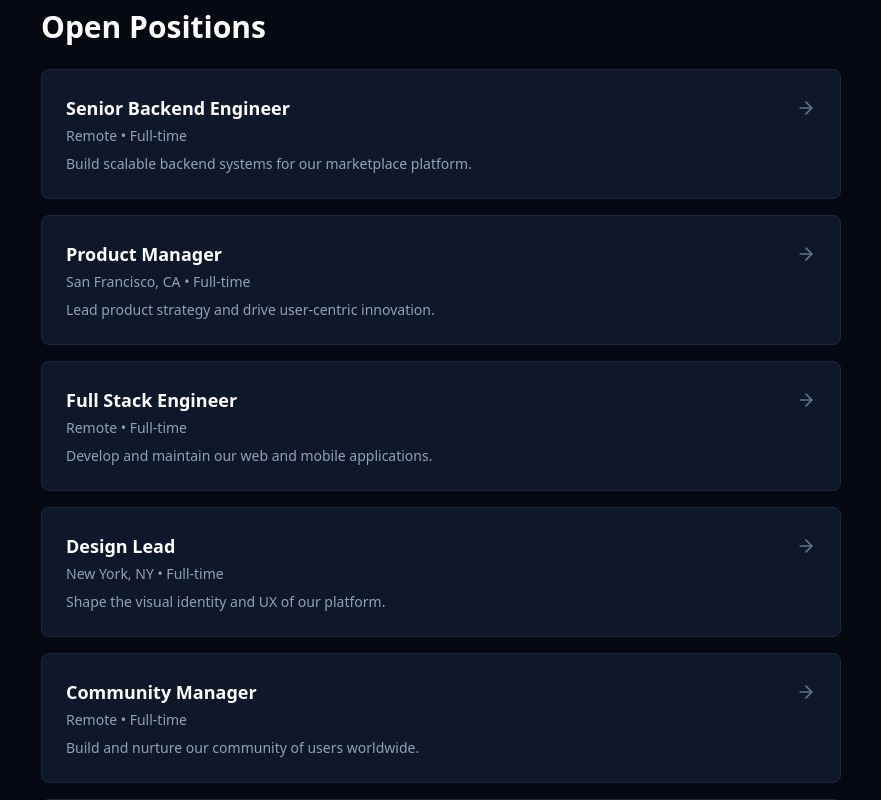
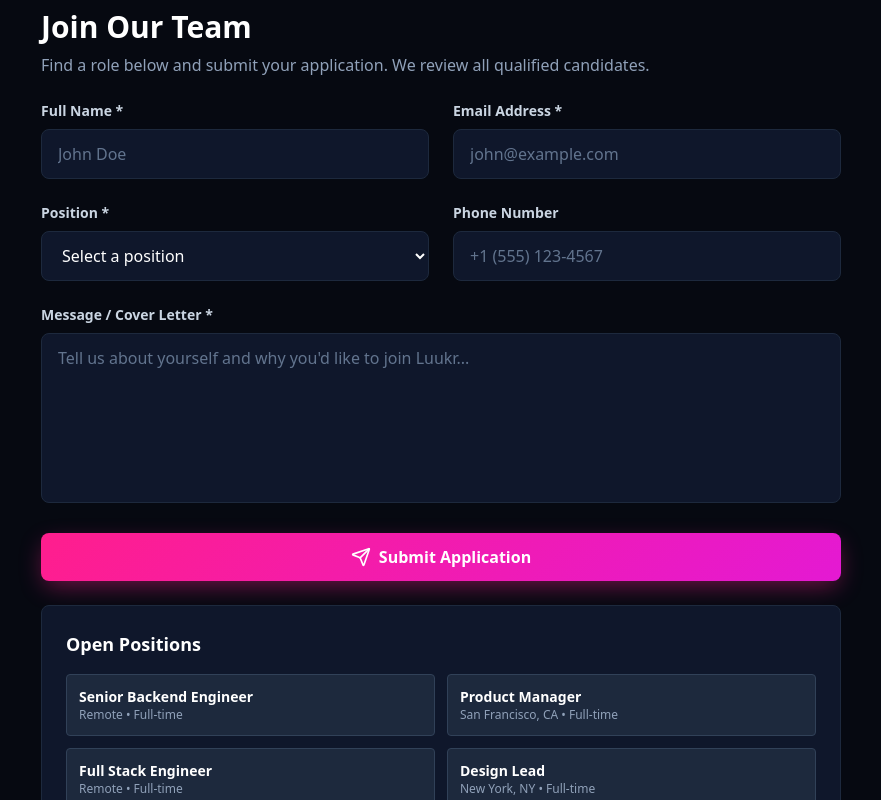
Before and after one commit to salotechs/Luukr, a React (Vite) app: page /careers in a window 1280 px wide. Shown: the part 820-1620 px from the top of the page, without its empty margins (199-1080 px from the left). Built offline with nearby package versions, Linux system fonts and the light colour scheme.

Commit message:
feat: add application form with state management and submission feedback
Co-authored-by: salotechs <260424457+salotechs@users.noreply.github.com>

```diff
--- a/src/pages/Careers.tsx
+++ b/src/pages/Careers.tsx
@@ -1,5 +1,5 @@
-import React from 'react';
-import { Briefcase, Users, Heart, Zap, ArrowRight } from 'lucide-react';
+import React, { useState } from 'react';
+import { Briefcase, Users, Heart, Zap, Send } from 'lucide-react';
 import { useTheme } from '../context/ThemeContext';
 import { useDocumentTitle } from '../hooks/useDocumentTitle';
 import { Navbar } from '../components/Navbar';
@@ -8,6 +8,14 @@ import { Footer } from '../components/Footer';
 export const Careers: React.FC = () => {
   const { theme } = useTheme();
   const isDark = theme === 'dark';
+  const [formData, setFormData] = useState({
+    fullName: '',
+    email: '',
+    position: '',
+    phone: '',
+    message: ''
+  });
+  const [submitted, setSubmitted] = useState(false);
 
   useDocumentTitle(
     'Careers at Luukr - Join Our Team',
@@ -22,40 +30,57 @@ export const Careers: React.FC = () => {
     {
       title: 'Senior Backend Engineer',
       location: 'Remote',
-      type: 'Full-time',
-      description: 'Build scalable backend systems for our marketplace platform.'
+      type: 'Full-time'
     },
     {
       title: 'Product Manager',
       location: 'San Francisco, CA',
-      type: 'Full-time',
-      description: 'Lead product strategy and drive user-centric innovation.'
+      type: 'Full-time'
     },
     {
       title: 'Full Stack Engineer',
       location: 'Remote',
-      type: 'Full-time',
-      description: 'Develop and maintain our web and mobile applications.'
+      type: 'Full-time'
     },
     {
       title: 'Design Lead',
       location: 'New York, NY',
-      type: 'Full-time',
-      description: 'Shape the visual identity and UX of our platform.'
+      type: 'Full-time'
     },
     {
       title: 'Community Manager',
       location: 'Remote',
-      type: 'Full-time',
-      description: 'Build and nurture our community of users worldwide.'
+      type: 'Full-time'
     },
     {
       title: 'Data Analyst',
       location: 'Remote',
-      type: 'Full-time',
-      description: 'Extract insights and drive data-informed decisions.'
+      type: 'Full-time'
     }
   ];
+
+  const handleChange = (e: React.ChangeEvent<HTMLInputElement | HTMLTextAreaElement | HTMLSelectElement>) => {
+    const { name, value } = e.target;
+    setFormData(prev => ({
+      ...prev,
+      [name]: value
+    }));
+  };
+
+  const handleSubmit = (e: React.FormEvent) => {
+    e.preventDefault();
+    setSubmitted(true);
+    setTimeout(() => {
+      setFormData({
+        fullName: '',
+        email: '',
+        position: '',
+        phone: '',
+        message: ''
+      });
+      setSubmitted(false);
+    }, 3000);
+  };
 
   return (
     <div className={`min-h-screen w-full relative flex flex-col font-sans transition-colors duration-200 ${
@@ -129,37 +154,153 @@ export const Careers: React.FC = () => {
             </div>
           </section>
 
-          {/* Open Positions */}
+          {/* Application Form */}
           <section className="mb-12 space-y-6">
-            <h2 className={`text-3xl font-bold ${isDark ? 'text-white' : 'text-slate-900'}`}>
-              Open Positions
+            <div>
+              <h2 className={`text-3xl font-bold mb-2 ${isDark ? 'text-white' : 'text-slate-900'}`}>
+                Join Our Team
               </h2>
-            <div className="space-y-4">
-              {openings.map((job, index) => (
-                <div
-                  key={index}
-                  className={`p-6 rounded-lg border cursor-pointer transition-all hover:shadow-md ${
+              <p className={`text-base ${isDark ? 'text-slate-400' : 'text-slate-600'}`}>
+                Find a role below and submit your application. We review all qualified candidates.
+              </p>
+            </div>
+
+            {submitted && (
+              <div className={`p-4 rounded-lg ${isDark ? 'bg-emerald-950/40 border border-emerald-800' : 'bg-emerald-50 border border-emerald-200'}`}>
+                <p className={`text-sm font-semibold ${isDark ? 'text-emerald-300' : 'text-emerald-900'}`}>
+                  Thank you! We've received your application and will review it shortly.
+                </p>
+              </div>
+            )}
+
+            <form onSubmit={handleSubmit} className="space-y-6">
+              <div className="grid grid-cols-1 md:grid-cols-2 gap-6">
+                <div>
+                  <label className={`block text-sm font-semibold mb-2 ${isDark ? 'text-slate-300' : 'text-slate-700'}`}>
+                    Full Name *
+                  </label>
+                  <input
+                    type="text"
+                    name="fullName"
+                    value={formData.fullName}
+                    onChange={handleChange}
+                    required
+                    className={`w-full px-4 py-3 rounded-lg border transition-colors ${
                       isDark
-                      ? 'bg-slate-900 border-slate-800 hover:border-slate-700'
-                      : 'bg-slate-50 border-slate-200 hover:border-slate-300'
+                        ? 'bg-slate-900 border-slate-800 text-white placeholder-slate-500 focus:border-pink-500 focus:outline-none'
+                        : 'bg-slate-50 border-slate-200 text-slate-900 placeholder-slate-400 focus:border-pink-500 focus:outline-none'
+                    }`}
+                    placeholder="John Doe"
+                  />
+                </div>
+
+                <div>
+                  <label className={`block text-sm font-semibold mb-2 ${isDark ? 'text-slate-300' : 'text-slate-700'}`}>
+                    Email Address *
+                  </label>
+                  <input
+                    type="email"
+                    name="email"
+                    value={formData.email}
+                    onChange={handleChange}
+                    required
+                    className={`w-full px-4 py-3 rounded-lg border transition-colors ${
+                      isDark
+                        ? 'bg-slate-900 border-slate-800 text-white placeholder-slate-500 focus:border-pink-500 focus:outline-none'
+                        : 'bg-slate-50 border-slate-200 text-slate-900 placeholder-slate-400 focus:border-pink-500 focus:outline-none'
+                    }`}
+                    placeholder="john@example.com"
+                  />
+                </div>
+
+                <div>
+                  <label className={`block text-sm font-semibold mb-2 ${isDark ? 'text-slate-300' : 'text-slate-700'}`}>
+                    Position *
+                  </label>
+                  <select
+                    name="position"
+                    value={formData.position}
+                    onChange={handleChange}
+                    required
+                    className={`w-full px-4 py-3 rounded-lg border transition-colors ${
+                      isDark
+                        ? 'bg-slate-900 border-slate-800 text-white focus:border-pink-500 focus:outline-none'
+                        : 'bg-slate-50 border-slate-200 text-slate-900 focus:border-pink-500 focus:outline-none'
                     }`}
                   >
-                  <div className="flex items-start justify-between gap-4">
-                    <div className="flex-1">
-                      <h3 className={`text-lg font-bold mb-1 ${isDark ? 'text-white' : 'text-slate-900'}`}>
+                    <option value="">Select a position</option>
+                    {openings.map((job, index) => (
+                      <option key={index} value={job.title}>
+                        {job.title} - {job.location}
+                      </option>
+                    ))}
+                  </select>
+                </div>
+
+                <div>
+                  <label className={`block text-sm font-semibold mb-2 ${isDark ? 'text-slate-300' : 'text-slate-700'}`}>
+                    Phone Number
+                  </label>
+                  <input
+                    type="tel"
+                    name="phone"
+                    value={formData.phone}
+                    onChange={handleChange}
+                    className={`w-full px-4 py-3 rounded-lg border transition-colors ${
+                      isDark
+                        ? 'bg-slate-900 border-slate-800 text-white placeholder-slate-500 focus:border-pink-500 focus:outline-none'
+                        : 'bg-slate-50 border-slate-200 text-slate-900 placeholder-slate-400 focus:border-pink-500 focus:outline-none'
+                    }`}
+                    placeholder="+1 (555) 123-4567"
+                  />
+                </div>
+              </div>
+
+              <div>
+                <label className={`block text-sm font-semibold mb-2 ${isDark ? 'text-slate-300' : 'text-slate-700'}`}>
+                  Message / Cover Letter *
+                </label>
+                <textarea
+                  name="message"
+                  value={formData.message}
+                  onChange={handleChange}
+                  required
+                  rows={6}
+                  className={`w-full px-4 py-3 rounded-lg border transition-colors resize-none ${
+                    isDark
+                      ? 'bg-slate-900 border-slate-800 text-white placeholder-slate-500 focus:border-pink-500 focus:outline-none'
+                      : 'bg-slate-50 border-slate-200 text-slate-900 placeholder-slate-400 focus:border-pink-500 focus:outline-none'
+                  }`}
+                  placeholder="Tell us about yourself and why you'd like to join Luukr..."
+                />
+              </div>
+
+              <button
+                type="submit"
+                disabled={submitted}
+                className="w-full pink-gradient-glow text-white font-bold py-3 px-6 rounded-lg transition-all hover:shadow-lg active:scale-95 disabled:opacity-50 flex items-center justify-center gap-2"
+              >
+                <Send className="w-5 h-5" />
+                Submit Application
+              </button>
+            </form>
+
+            <div className={`p-6 rounded-lg border ${isDark ? 'bg-slate-900 border-slate-800' : 'bg-slate-50 border-slate-200'}`}>
+              <h3 className={`text-lg font-bold mb-4 ${isDark ? 'text-white' : 'text-slate-900'}`}>
+                Open Positions
+              </h3>
+              <div className="grid grid-cols-1 md:grid-cols-2 gap-3">
+                {openings.map((job, index) => (
+                  <div key={index} className={`p-3 rounded border ${isDark ? 'bg-slate-800 border-slate-700' : 'bg-white border-slate-200'}`}>
+                    <h4 className={`font-semibold text-sm ${isDark ? 'text-white' : 'text-slate-900'}`}>
                       {job.title}
-                      </h3>
-                      <p className={`text-sm font-medium mb-2 ${isDark ? 'text-slate-400' : 'text-slate-600'}`}>
+                    </h4>
+                    <p className={`text-xs ${isDark ? 'text-slate-400' : 'text-slate-600'}`}>
                       {job.location} • {job.type}
                     </p>
-                      <p className={`text-sm ${isDark ? 'text-slate-400' : 'text-slate-600'}`}>
-                        {job.description}
-                      </p>
-                    </div>
-                    <ArrowRight className={`w-5 h-5 flex-shrink-0 mt-1 ${isDark ? 'text-slate-500' : 'text-slate-400'}`} />
-                  </div>
                   </div>
                 ))}
+              </div>
             </div>
           </section>
 
--- a/src/pages/Terms.tsx
+++ b/src/pages/Terms.tsx
@@ -19,11 +19,15 @@ export const Terms: React.FC = () => {
   };
 
   return (
-    <div className="flex flex-col min-h-screen">
+    <div className={`flex flex-col min-h-screen ${
+      isDark
+        ? 'bg-[#060911] text-slate-100'
+        : 'bg-white text-slate-900'
+    }`}>
       <Navbar onLaunchWeb={handleLaunchWeb} />
 
       <main className="flex-1 w-full">
-        <section className={`py-16 px-4 sm:px-6 lg:px-8 ${isDark ? 'bg-slate-900' : 'bg-gray-50'}`}>
+        <section className="py-16 px-4 sm:px-6 lg:px-8">
           <div className="max-w-4xl mx-auto">
             <div className="flex items-center gap-3 mb-8">
               <FileText className="w-8 h-8 text-pink-500" />
```
Also changed, not shown: src/pages/Community.tsx (+6 -2 lines), src/pages/Cookies.tsx (+6 -2 lines), src/pages/Press.tsx (+1 -14 lines), src/pages/Privacy.tsx (+6 -2 lines). Lines whose indentation alone changed are shown as unchanged.
